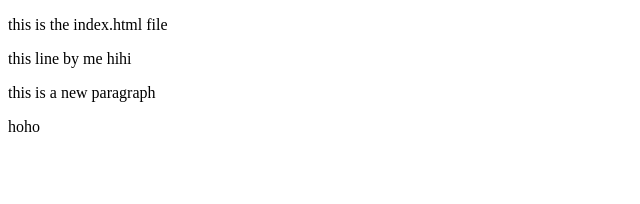
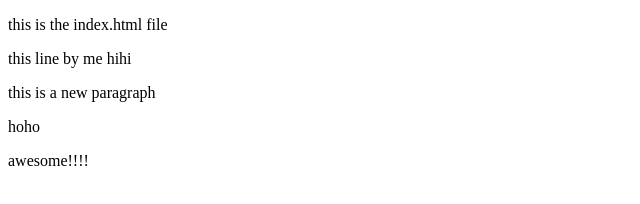
Before and after one commit to ax1ll3as/HTML-basics, a plain HTML site: page index.html in a window 1280 px wide. Shown: the whole page, without its empty margins (0-640 px from the left). Drawn offline with Linux system fonts and the light colour scheme.

Commit message:
Co-authored-by: Stathis Stathopoulos <stathis1998@users.noreply.github.com>

```diff
--- a/index.html
+++ b/index.html
@@ -12,5 +12,6 @@
     <p>this line by me hihi</p>
     <p>this is a new paragraph</p>
     <p>hoho</p>
+    <p>awesome!!!!</p>
   </body>
 </html>
```
